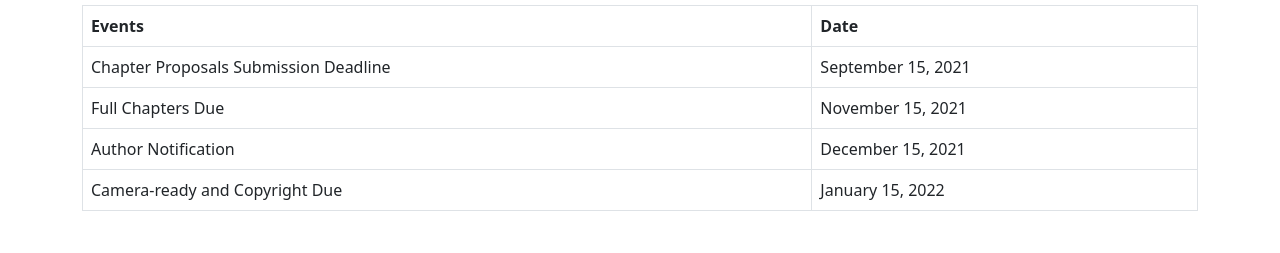
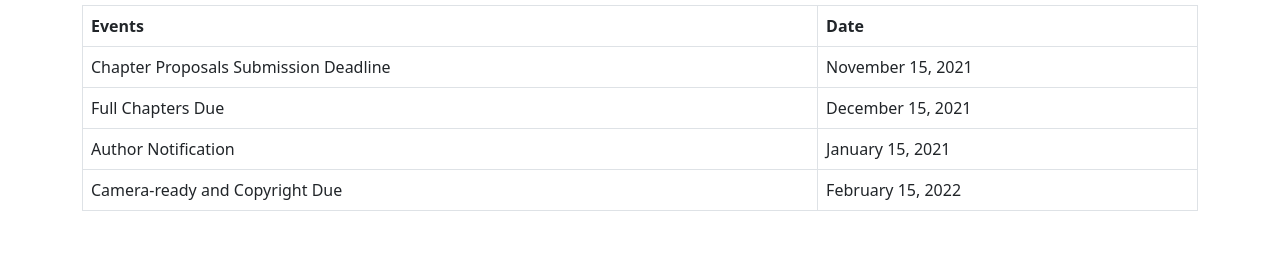
Before and after one commit to blockchainiotbook/blockchainiotbook.github.io, a plain HTML site: page index.html in a window 1280 px wide. Shown: the part 420-673 px from the top of the page. Drawn offline with nearby package versions, Linux system fonts and the light colour scheme.

Commit message:
Update timeline

```diff
--- a/index.html
+++ b/index.html
@@ -62,19 +62,19 @@
           </tr>
           <tr>
             <td>Chapter Proposals Submission Deadline</td>
-            <td>September 15, 2021</td>
+            <td>November 15, 2021</td>
           </tr>
           <tr>
             <td>Full Chapters Due</td>
-            <td>November 15, 2021</td>
+            <td>December 15, 2021</td>
           </tr>
           <tr>
             <td>Author Notification</td>
-            <td>December 15, 2021</td>
+            <td>January 15, 2021</td>
           </tr>
           <tr>
             <td>Camera-ready and Copyright Due</td>
-            <td>January 15, 2022</td>
+            <td>February 15, 2022</td>
           </tr>
         </tbody>
       </table>
```
